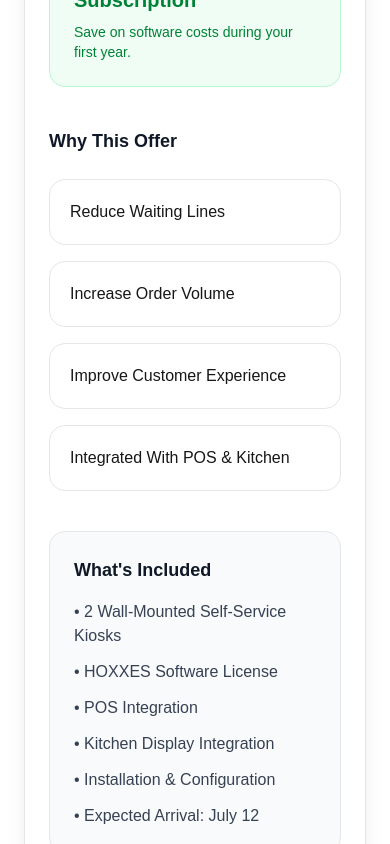
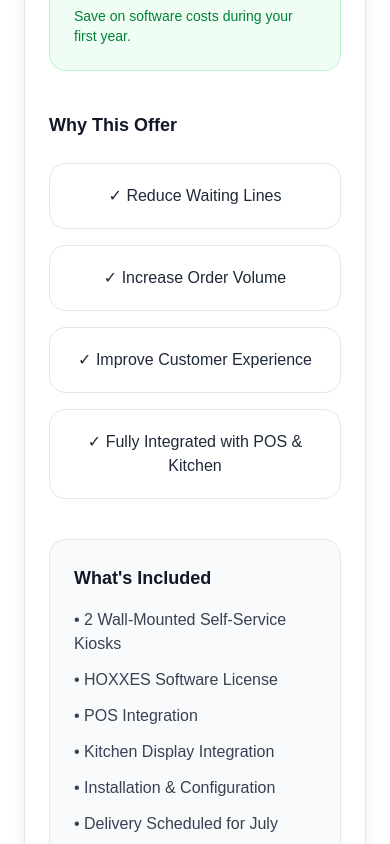
Before and after one commit to leonardapp/web, a Next.js app: page /offers in a window 390 px wide. Shown: the part 1156-2000 px from the top of the page. Built offline with nearby package versions, Linux system fonts and the light colour scheme.

Commit message:
Offers page update

```diff
--- a/app/offers/page.tsx
+++ b/app/offers/page.tsx
@@ -45,7 +45,7 @@
   );
 }
   return (
-    <main className="min-h-screen overflow-x-hidden transparent">
+    <main className="min-h-screen overflow-x-hidden">
       <Header />
       {/* Hero */}
       <section className="relative overflow-hidden border-b border-gray-100 pt-16">
@@ -54,7 +54,7 @@
             LIMITED OFFER
           </div>
 
-          <h1 className="mt-6 max-w-4xl text-4xl font-bold tracking-tight text-gray-900 sm:text-5xl lg:text-6xl">
+          <h1 className="mt-6 max-w-4xl text-3xl font-bold tracking-tight text-gray-900 sm:text-5xl lg:text-6xl">
   Get 2 Self-Service Kiosks
   <span className="block mt-2 text-emerald-600">
     + 12 Months FREE Software
@@ -66,7 +66,7 @@
             POS integration and kitchen automation.
           </p>
 
-          <div className="mt-8 flex flex-col gap-4 sm:flex-row">
+          <div className="mt-8 flex flex-col gap-4 sm:flex-row sm:items-center">
             <Button href="/request-demo?type=proforma&offer=kiosk-bundle">
   Request Proforma Invoice
 </Button>
@@ -130,20 +130,20 @@
   </h4>
 
   <div className="mt-6 grid gap-4 sm:grid-cols-2">
-                  <div className="rounded-2xl border border-gray-200 p-5">
-                    Reduce Waiting Lines
+    <div className="rounded-2xl border border-gray-200 p-5 text-center font-medium text-gray-800">
+      ✓ Reduce Waiting Lines
     </div>
 
-                  <div className="rounded-2xl border border-gray-200 p-5">
-                    Increase Order Volume
+    <div className="rounded-2xl border border-gray-200 p-5 text-center font-medium text-gray-800">
+      ✓ Increase Order Volume
     </div>
 
-                  <div className="rounded-2xl border border-gray-200 p-5">
-                    Improve Customer Experience
+    <div className="rounded-2xl border border-gray-200 p-5 text-center font-medium text-gray-800">
+      ✓ Improve Customer Experience
     </div>
 
-                  <div className="rounded-2xl border border-gray-200 p-5">
-                    Integrated With POS & Kitchen
+    <div className="rounded-2xl border border-gray-200 p-5 text-center font-medium text-gray-800">
+      ✓ Fully Integrated with POS & Kitchen
     </div>
   </div>
 </div>
@@ -160,7 +160,7 @@
                   <li>• POS Integration</li>
                   <li>• Kitchen Display Integration</li>
                   <li>• Installation & Configuration</li>
-                  <li>• Expected Arrival: July 12</li>
+                  <li>• Delivery Scheduled for July</li>
                 </ul>
               </div>
 
@@ -198,7 +198,7 @@
   <img
     src="https://hoxxes.app/images/kiosk.svg"
     alt="HOXXES Self-Service Kiosk"
-    className="w-full max-w-[500px] lg:max-w-[560px] object-contain"
+    className="w-full max-w-[500px] lg:max-w-[650px] object-contain"
   />
 </div>
           </div>
@@ -209,35 +209,13 @@
       <section className="border-t border-gray-100 bg-gray-50">
         <div className="mx-auto max-w-7xl px-6 py-16 text-center sm:py-20">
           <h2 className="text-3xl font-bold text-gray-900 sm:text-4xl">
-            Ready to Reserve This Offer?
+            Reserve Before June 30
           </h2>
 
           <p className="mx-auto mt-6 max-w-2xl text-base text-gray-600 sm:text-lg">
-            Reserve this offer before June 30 and receive
-12 Months of HOXXES Software at no additional cost.
+            Only a limited number of kiosk bundles are available.
           </p>
 
-          <div className="mt-10 grid grid-cols-1 gap-4 md:grid-cols-2">
-            <div className="rounded-2xl border border-gray-200 bg-white p-6">
-              <p className="text-sm uppercase tracking-widest text-gray-500">
-                Phone
-              </p>
-
-              <p className="mt-2 text-2xl font-semibold text-gray-900">
-                048 10 60 60
-              </p>
-            </div>
-
-            <div className="rounded-2xl border border-gray-200 bg-white p-6">
-              <p className="text-sm uppercase tracking-widest text-gray-500">
-                Email
-              </p>
-
-              <p className="mt-2 text-2xl font-semibold text-gray-900">
-                info@hoxxes.com
-              </p>
-            </div>
-          </div>
 
           <div className="mt-10">
             <Button href="/contact-sales">
--- a/components/HoxxesAIWidget.tsx
+++ b/components/HoxxesAIWidget.tsx
@@ -16,8 +16,8 @@
 
 const starterQuestions = [
   "Book a Demo",
-  "View pricing",
-  "Explore Hardware",
+  "How much does Hoxxes cost?",
+  "Which hardware do I need?",
 ];
 
 export default function HoxxesAIWidget() {
@@ -29,7 +29,7 @@
     {
       role: "assistant",
       content:
-        "Hi, I’m Hoxxes AI.\n\nHow can I help today?",
+        "Hi, I’m Hoxxes AI.\nHow can I help today?",
     },
   ]);
 
@@ -104,6 +104,9 @@
         }),
       });
 
+if (!response.ok) {
+  throw new Error("Request failed");
+}
       const data = await response.json();
 
       setMessages((prev) => [
@@ -203,12 +206,12 @@
             className="
   fixed
   bottom-4 md:bottom-6
-  right-6
+  right-4 md:right-6
   z-[9999]
   flex
   h-[80vh] md:h-[720px]
-  w-[calc(100vw-24px)] md:w-[420px]
-  max-w-[calc(100vw-24px)]
+  w-[calc(100vw-32px)]
+max-w-[calc(100vw-32px)]
   flex-col
   overflow-hidden
   rounded-[34px]
@@ -240,7 +243,7 @@
             </div>
 
             {/* MESSAGES */}
-            <div className="flex-1 overflow-y-auto px-5 py-5">
+            <div className="flex-1 overflow-y-auto overscroll-contain px-5 py-5">
               <div className="space-y-4">
                 {messages.map((message, index) => (
                   <div
@@ -376,9 +379,9 @@
                   value={input}
                   onChange={(e) => setInput(e.target.value)}
                   onKeyDown={(e) => {
-                    if (e.key === "Enter") {
-                      sendMessage();
-                    }
+                    if (e.key === "Enter" && !loading) {
+  sendMessage();
+}
                   }}
                   placeholder="Ask Hoxxes AI..."
                   className="
```
Lines whose indentation alone changed are shown as unchanged.
